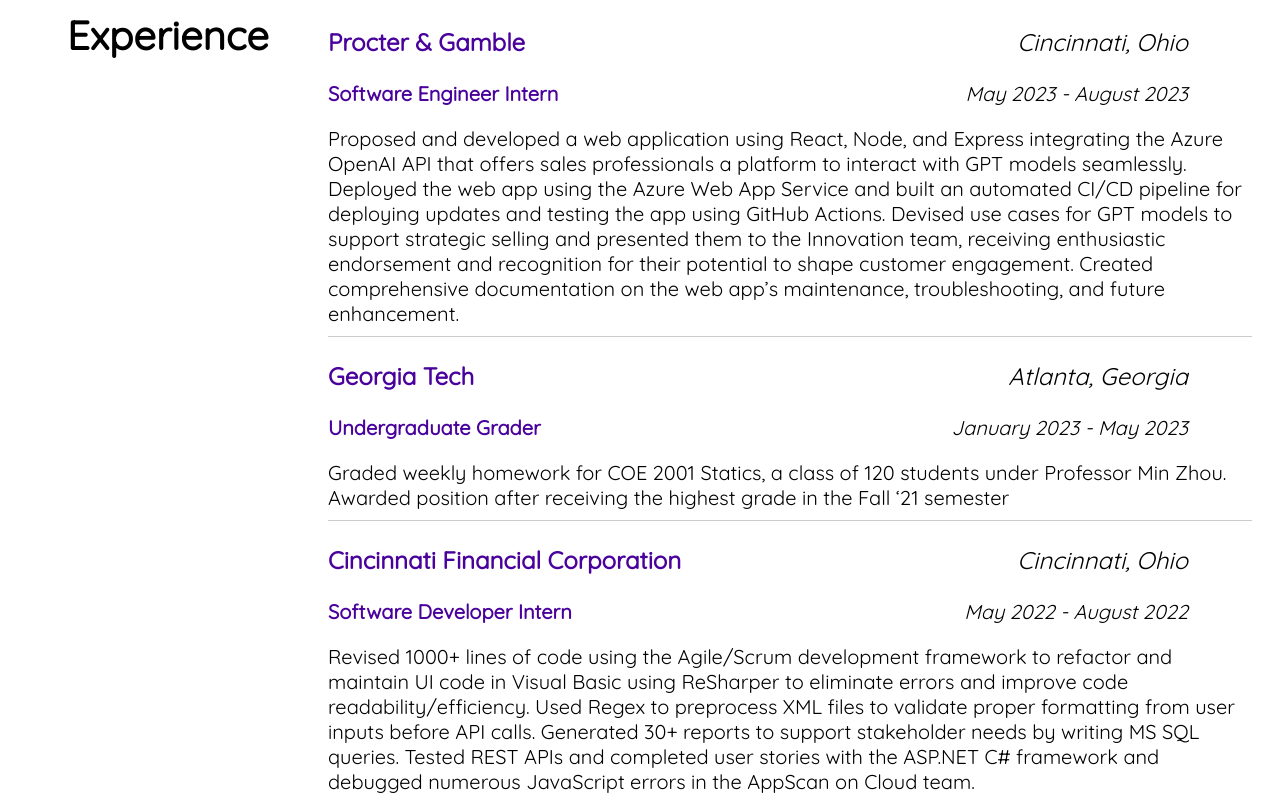
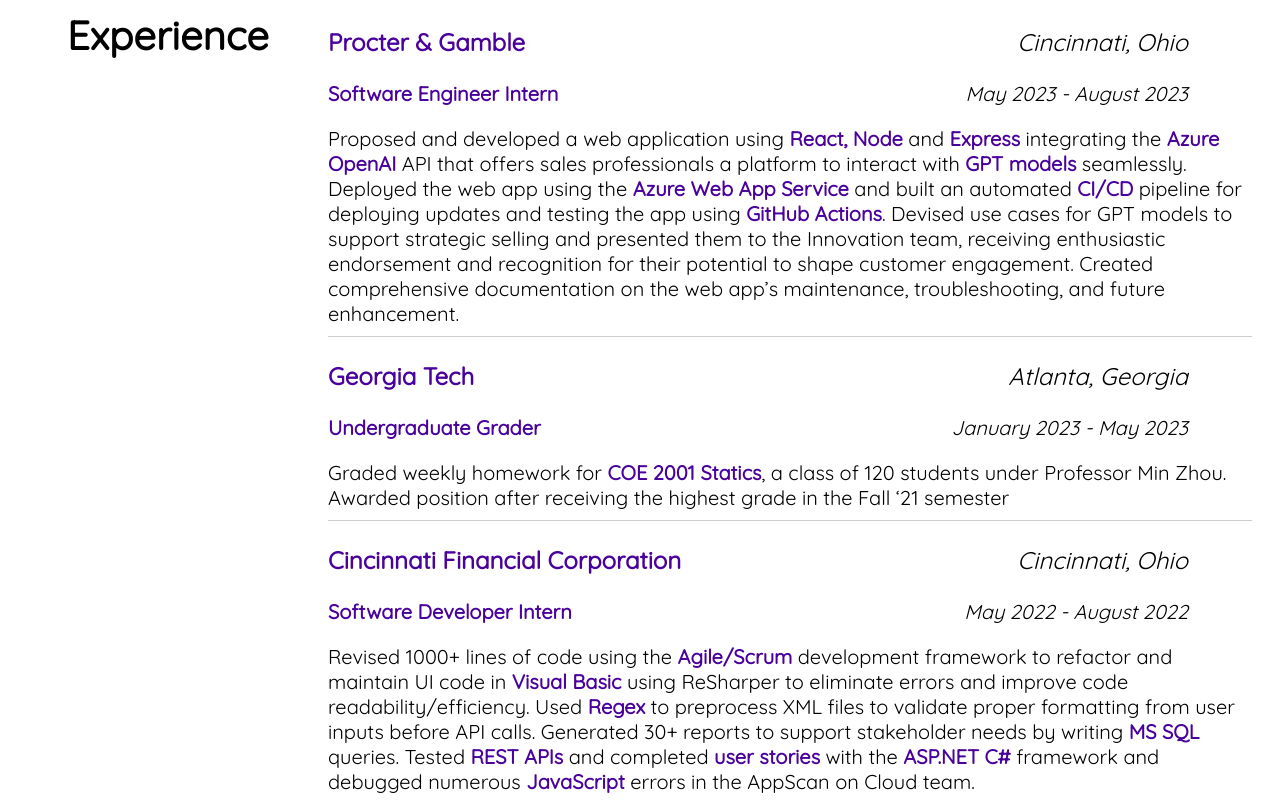
Before and after one commit to evanzhu888/personal-app, a React (Create React App) app: page / in a window 1280 px wide. Shown: the part 1540-2340 px from the top of the page. Built offline with nearby package versions, Linux system fonts and the light colour scheme.

Commit message:
fix bolding

```diff
--- a/src/pages/experience.js
+++ b/src/pages/experience.js
@@ -8,21 +8,21 @@
             <div>
                 <p className="school"> <strong>Procter & Gamble</strong><em>Cincinnati, Ohio</em> </p>
                 <p className="degree"><strong>Software Engineer Intern</strong> <em>May 2023 - August 2023</em></p>
-                <p className="divider">Proposed and developed a web application using React, Node, and Express integrating the Azure OpenAI API that offers sales professionals a platform to interact with GPT models seamlessly.
-                    Deployed the web app using the Azure Web App Service and built an automated CI/CD pipeline for deploying updates and testing the app using GitHub Actions.
+                <p className="divider">Proposed and developed a web application using <strong>React, Node</strong> and <strong>Express</strong> integrating the <strong>Azure OpenAI</strong> API that offers sales professionals a platform to interact with <strong>GPT models</strong> seamlessly.
+                    Deployed the web app using the <strong>Azure Web App Service</strong> and built an automated <strong>CI/CD</strong> pipeline for deploying updates and testing the app using <strong>GitHub Actions</strong>.
                     Devised use cases for GPT models to support strategic selling and presented them to the Innovation team, receiving enthusiastic endorsement and recognition for their potential to shape customer engagement.
                     Created comprehensive documentation on the web app’s maintenance, troubleshooting, and future enhancement.
                 </p>
                 <p className="school"> <strong>Georgia Tech</strong><em>Atlanta, Georgia</em> </p>
                 <p className="degree"><strong>Undergraduate Grader</strong> <em>January 2023 - May 2023</em></p>
-                <p className="divider"> Graded weekly homework for COE 2001 Statics, a class of 120 students under Professor Min Zhou.
+                <p className="divider"> Graded weekly homework for <strong>COE 2001 Statics</strong>, a class of 120 students under Professor Min Zhou.
                     Awarded position after receiving the highest grade in the Fall ‘21 semester
                 </p>
                 <p className="school"> <strong>Cincinnati Financial Corporation</strong><em>Cincinnati, Ohio</em> </p>
                 <p className="degree"><strong>Software Developer Intern</strong> <em>May 2022 - August 2022</em></p>
-                <p className="divider"> Revised 1000+ lines of code using the Agile/Scrum development framework to refactor and maintain UI code in Visual Basic using ReSharper to eliminate errors and improve code readability/efficiency.
-                    Used Regex to preprocess XML files to validate proper formatting from user inputs before API calls. Generated 30+ reports to support stakeholder needs by writing MS SQL queries.
-                    Tested REST APIs and completed user stories with the ASP.NET C# framework and debugged numerous JavaScript errors in the AppScan on Cloud team.
+                <p className="divider"> Revised 1000+ lines of code using the <strong>Agile/Scrum</strong> development framework to refactor and maintain UI code in <strong>Visual Basic</strong> using ReSharper to eliminate errors and improve code readability/efficiency.
+                    Used <strong>Regex</strong> to preprocess XML files to validate proper formatting from user inputs before API calls. Generated 30+ reports to support stakeholder needs by writing <strong>MS SQL</strong> queries.
+                    Tested <strong>REST APIs</strong> and completed <strong>user stories</strong> with the <strong>ASP.NET C#</strong> framework and debugged numerous <strong>JavaScript</strong> errors in the AppScan on Cloud team.
                 </p>
             </div>
         </div>
```
